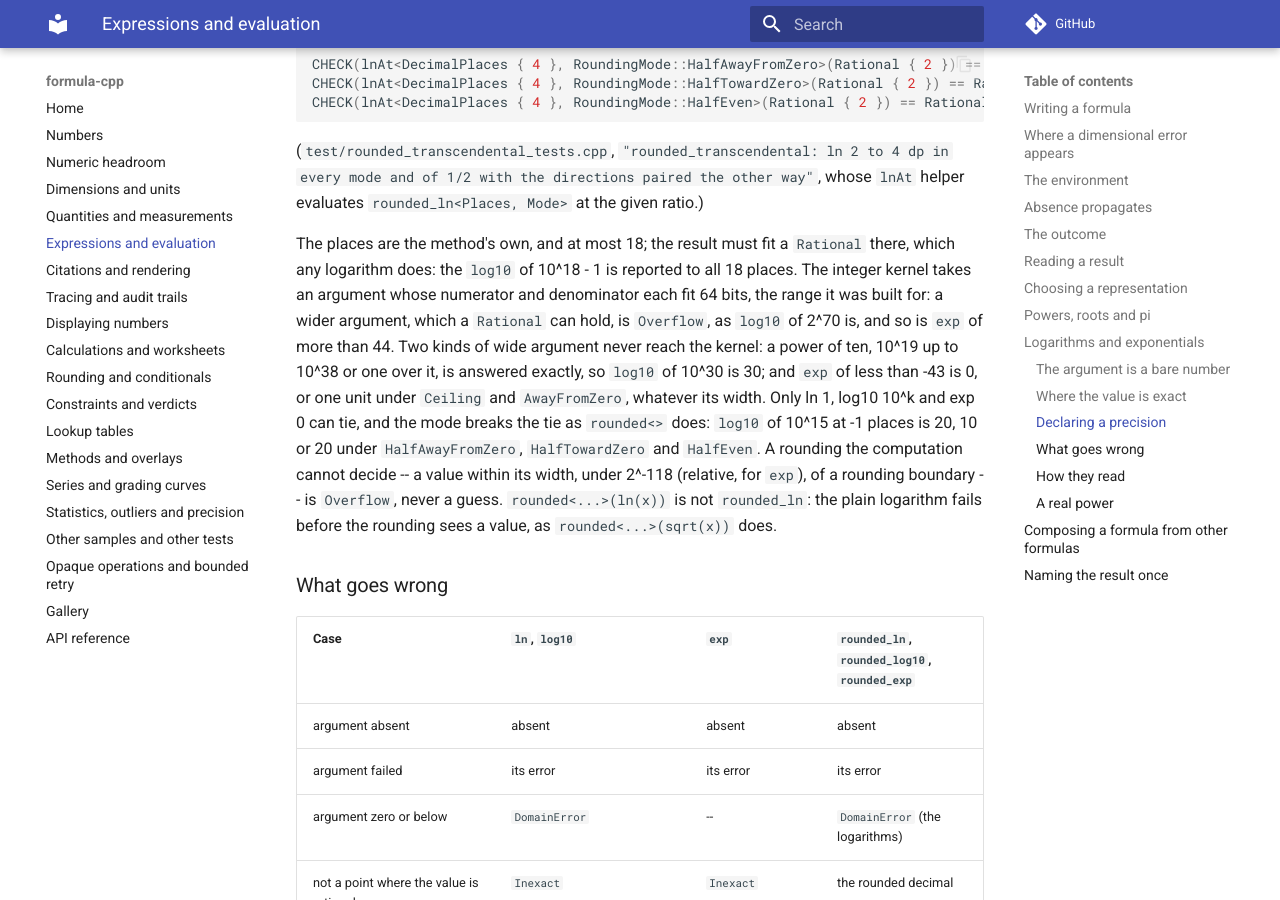
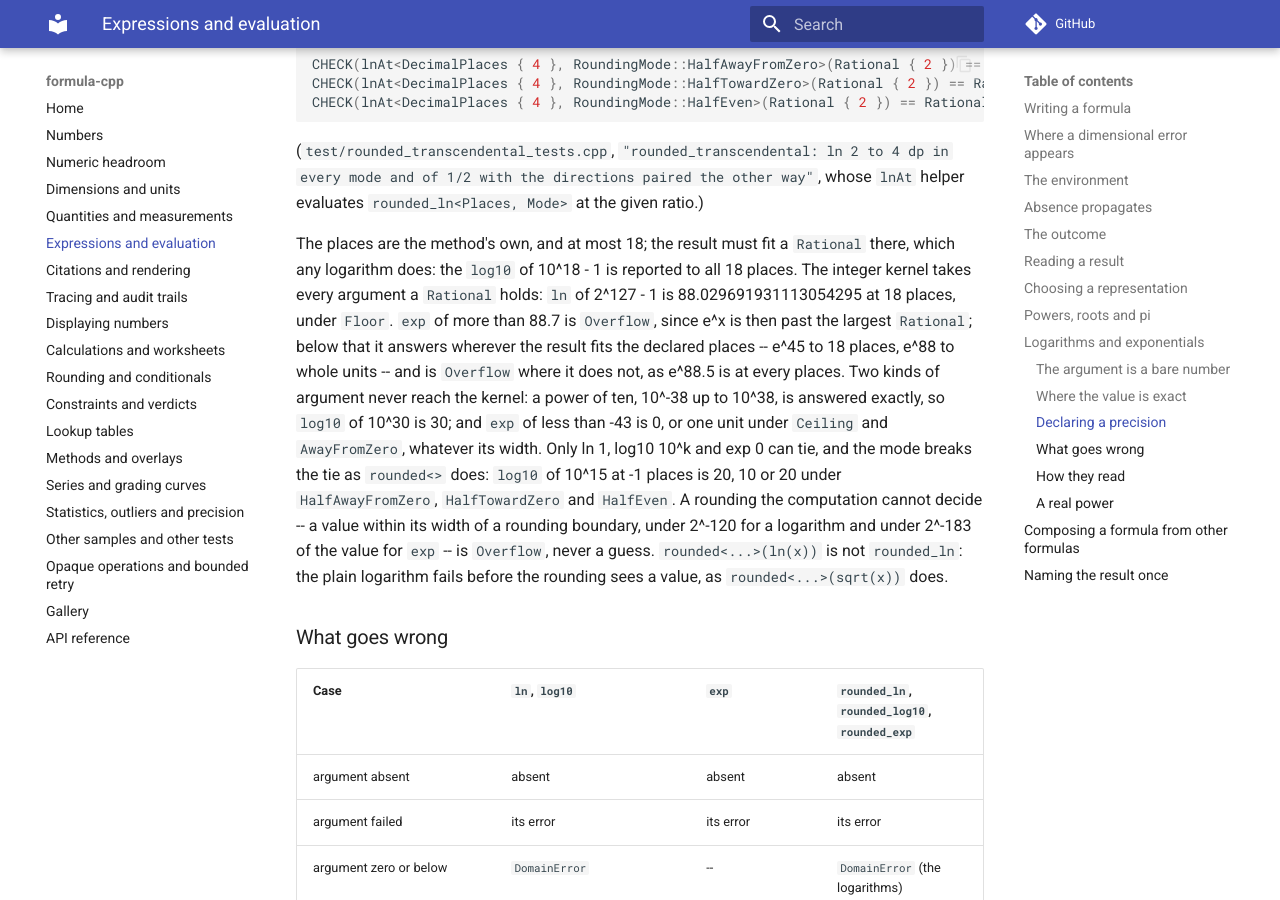
Before and after one commit to LASTRADA-Software/formula-cpp, an MkDocs documentation site: the page built from docs/expressions.md, in a window 1280 px wide and 900 px high, scrolled down 9876 px. Built offline with MkDocs 1.6.1 and Material for MkDocs 9.7.7, drawn with Linux system fonts in a browser that asks for light colours; comment, search, counter and statistics services are not loaded.

Commit message:
docs: state the logarithm and exponential limits of a 128-bit kernel
Signed-off-by: Christian Parpart <c.parpart@lastrada.net>

```diff
--- a/docs/expressions.md
+++ b/docs/expressions.md
@@ -509,19 +509,22 @@ whose `lnAt` helper evaluates `rounded_ln<Places, Mode>` at the given ratio.)
 
 The places are the method's own, and at most 18; the result must fit a
 `Rational` there, which any logarithm does: the `log10` of 10^18 - 1 is
-reported to all 18 places. The integer kernel takes an argument whose
-numerator and denominator each fit 64 bits, the range it was built for: a
-wider argument, which a `Rational` can hold, is `Overflow`, as `log10` of
-2^70 is, and so is `exp` of more than 44. Two kinds of wide argument never
-reach the kernel: a power of ten, 10^19 up to 10^38 or one over it, is
+reported to all 18 places. The integer kernel takes every argument a
+`Rational` holds: `ln` of 2^127 - 1 is 88.029691931113054295 at 18 places,
+under `Floor`. `exp` of more than 88.7 is `Overflow`, since e^x is then past
+the largest `Rational`; below that it answers wherever the result fits the
+declared places -- e^45 to 18 places, e^88 to whole units -- and is
+`Overflow` where it does not, as e^88.5 is at every places. Two kinds of
+argument never reach the kernel: a power of ten, 10^-38 up to 10^38, is
 answered exactly, so `log10` of 10^30 is 30; and `exp` of less than -43 is
 0, or one unit under `Ceiling` and `AwayFromZero`, whatever its width.
 Only ln 1, log10 10^k and
 exp 0 can tie, and the mode breaks the tie as `rounded<>` does: `log10` of
 10^15 at -1 places is 20, 10 or 20 under `HalfAwayFromZero`,
 `HalfTowardZero` and `HalfEven`. A rounding the computation cannot decide --
-a value within its width, under 2^-118 (relative, for `exp`), of a rounding
-boundary -- is `Overflow`, never a guess. `rounded<...>(ln(x))` is not
+a value within its width of a rounding boundary, under 2^-120 for a
+logarithm and under 2^-183 of the value for `exp` -- is `Overflow`, never a
+guess. `rounded<...>(ln(x))` is not
 `rounded_ln`: the plain logarithm fails before the rounding sees a value, as
 `rounded<...>(sqrt(x))` does.
 
```
Also changed, not shown: CHANGELOG.md (+6 -0 lines), docs/numeric-headroom.md (+0 -8 lines).
